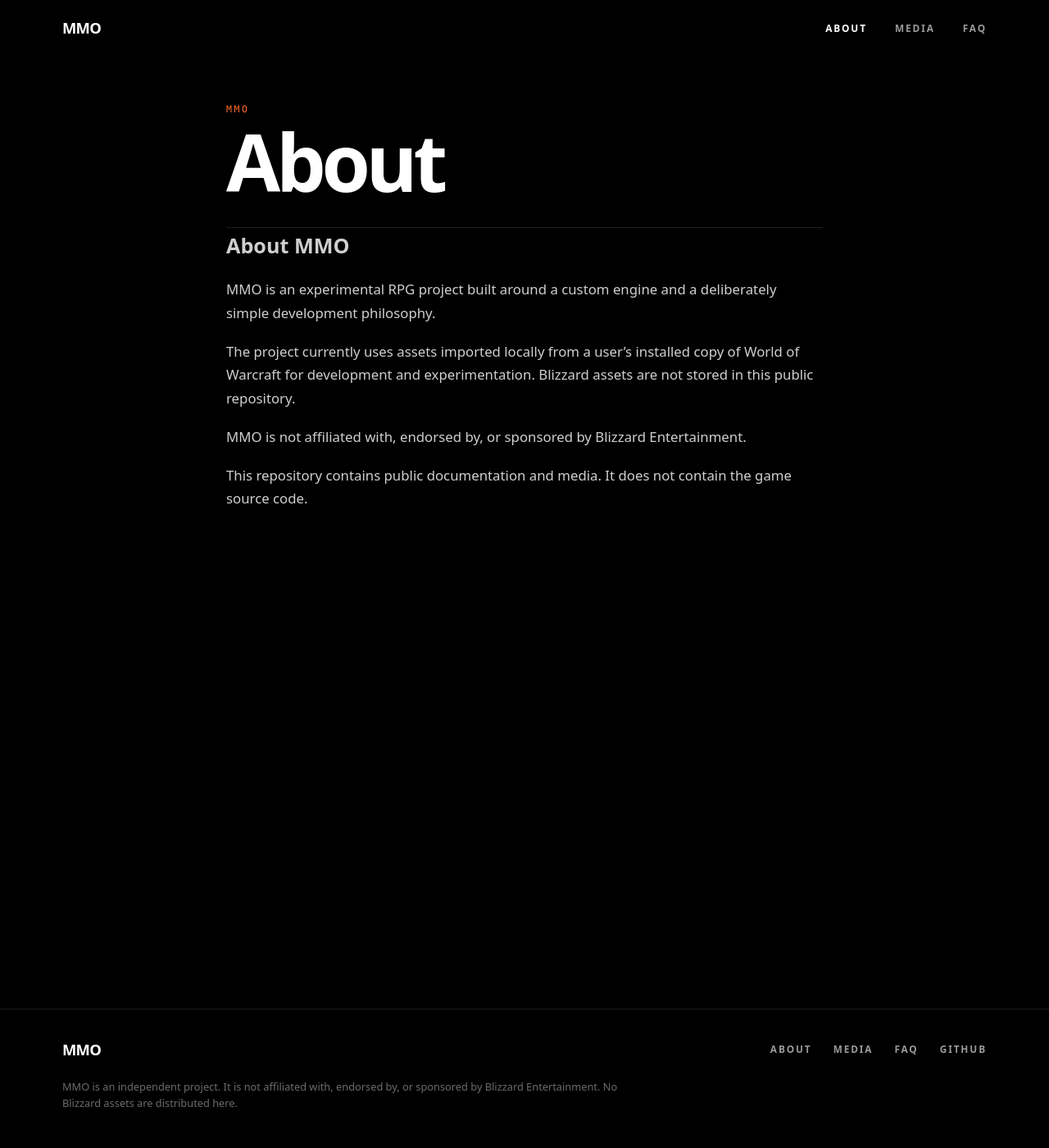
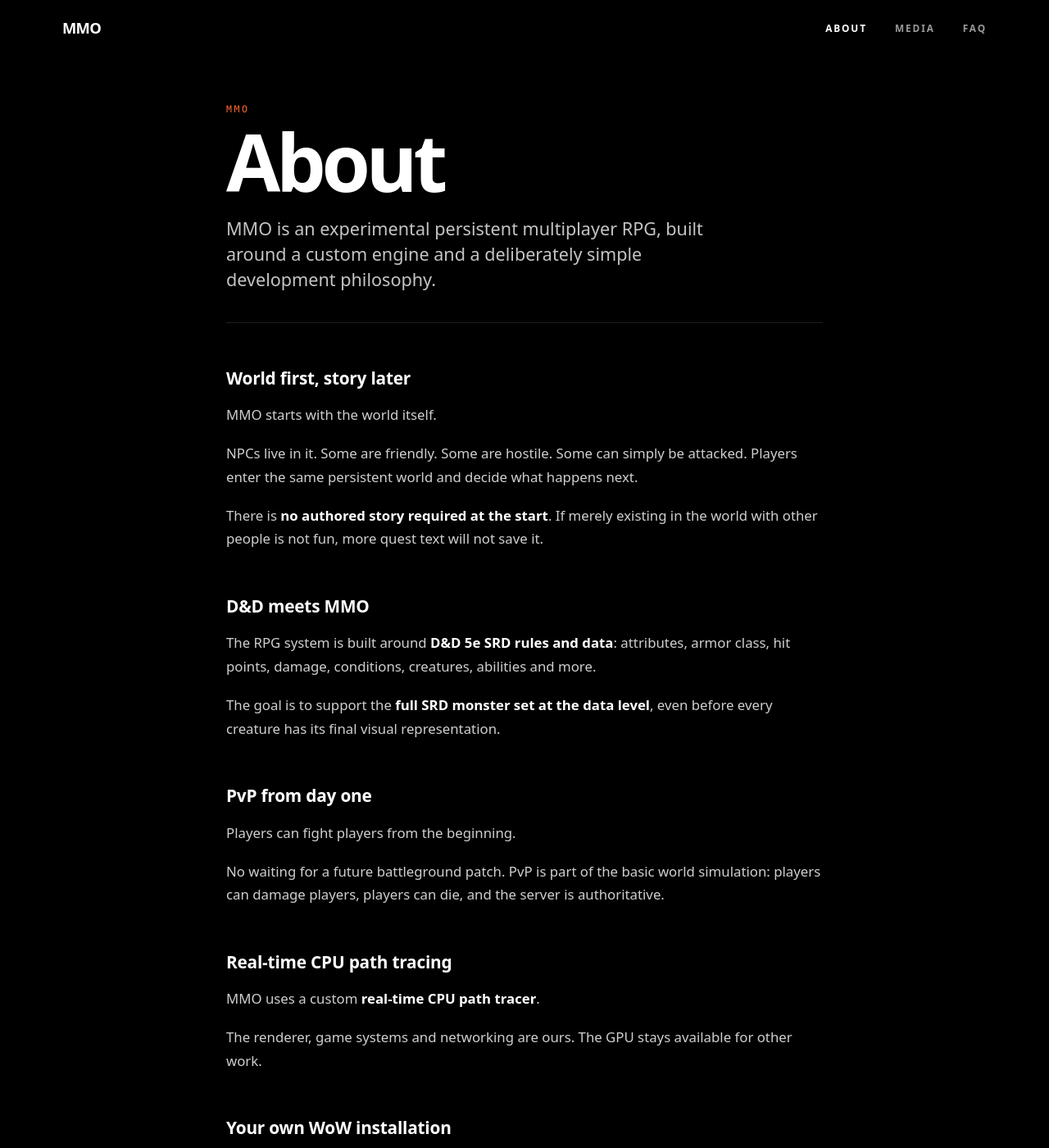
Before and after one commit to timosaarinen/mmo-public, a Jekyll site: the page built from docs/about.md, in a window 1280 px wide and 1400 px high. Shown: the whole window at 82% size. Built offline with Jekyll 4.4.1, drawn with Linux system fonts in a browser that asks for light colours; some of the changed text lies outside the part shown.

Commit message:
Move detailed copy to About and FAQ
The long explanations that used to sit on the front page now live on
the About page, with a few short answers added to the FAQ. Sub-pages
take their heading and lead from front matter, so the duplicate top
level headings are gone.

Co-Authored-By: Claude Opus 5.5 <noreply@anthropic.com>

```diff
--- a/docs/about.md
+++ b/docs/about.md
@@ -1,14 +1,68 @@
 ---
 layout: page
 title: About
+description: What MMO is, how it is built, and what it is aiming for.
+lead: MMO is an experimental persistent multiplayer RPG, built around a custom engine and a deliberately simple development philosophy.
 ---
 
-# About MMO
+## World first, story later
 
-MMO is an experimental RPG project built around a custom engine and a deliberately simple development philosophy.
+MMO starts with the world itself.
 
-The project currently uses assets imported locally from a user's installed copy of World of Warcraft for development and experimentation. Blizzard assets are not stored in this public repository.
+NPCs live in it. Some are friendly. Some are hostile. Some can simply be attacked. Players enter the same persistent world and decide what happens next.
+
+There is **no authored story required at the start**. If merely existing in the world with other people is not fun, more quest text will not save it.
+
+## D&D meets MMO
+
+The RPG system is built around **D&D 5e SRD rules and data**: attributes, armor class, hit points, damage, conditions, creatures, abilities and more.
+
+The goal is to support the **full SRD monster set at the data level**, even before every creature has its final visual representation.
+
+## PvP from day one
+
+Players can fight players from the beginning.
+
+No waiting for a future battleground patch. PvP is part of the basic world simulation: players can damage players, players can die, and the server is authoritative.
+
+## Real-time CPU path tracing
+
+MMO uses a custom **real-time CPU path tracer**.
+
+The renderer, game systems and networking are ours. The GPU stays available for other work.
+
+## Your own WoW installation
+
+MMO currently uses assets imported locally from the user's **current World of Warcraft installation**, for development and experimentation.
+
+Blizzard game assets are not distributed by this project and are not stored in this repository.
+
+## One ASUS, 1,000 players
+
+The first server target is delightfully simple: **1,000 concurrent players on one ASUS machine.**
+
+Interest management, compact replication, small packets, aggressive profiling. Easy. ;)
+
+## Free, and feed the server
+
+The initial plan is to make MMO **free to play** and support development with voluntary donations.
+
+No pay-to-win pitch. If you donate, you are helping the poor developer buy better servers.
+
+## Current principles
+
+- Persistent shared world
+- NPCs before scripted narrative
+- D&D/SRD as the RPG rules layer
+- PvP from the start
+- Server-authoritative simulation
+- Real-time CPU path tracing
+- Local asset import from the user's WoW installation
+- Desktop first
+- Optimize before buying hardware
+
+## About this site
+
+This is the public home for MMO documentation and media. It does not contain the game source code.
 
 MMO is not affiliated with, endorsed by, or sponsored by Blizzard Entertainment.
-
-This repository contains public documentation and media. It does not contain the game source code.
```
Also changed, not shown: docs/faq.md (+17 -1 lines), docs/media.md (+4 -4 lines).
